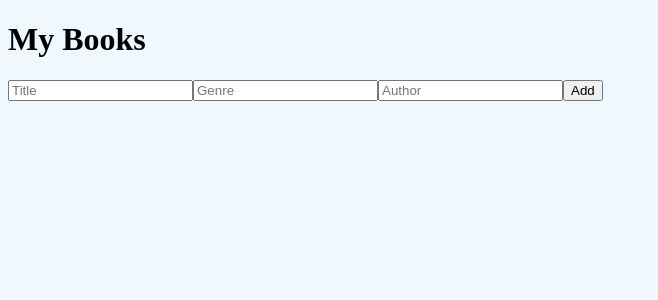
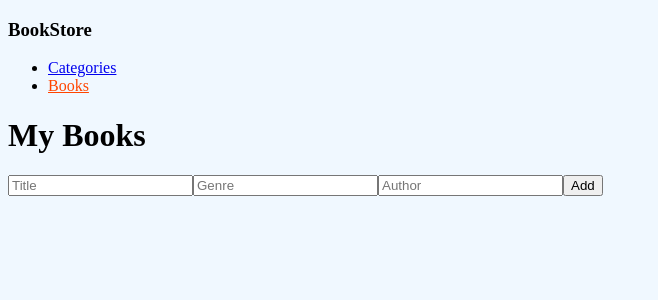
Before and after one commit to Emmanuelaaron/book-store, a React (Create React App) app: page / in a window 1280 px wide. Shown: the top 300 px of the page, without its empty margins (0-658 px from the left). Built offline with nearby package versions, Linux system fonts and the light colour scheme.

Commit message:
adds Header and navigation to the app

```diff
--- a/src/App.js
+++ b/src/App.js
@@ -7,6 +7,7 @@ import {
 import { Provider } from 'react-redux';
 import Categories from './componets/categories';
 import Books from './componets/books';
+import Header from './componets/Header';
 import './styles/App.css';
 import store from './redux/cofigureStore';
 
@@ -19,6 +20,7 @@ class App extends React.Component {
   render() {
     return (
       <Router>
+        <Header />
         <Provider store={store}>
           <Switch>
             <Route path="/categories">
--- /dev/null
+++ b/src/componets/Header.js
@@ -0,0 +1,35 @@
+import React from 'react';
+import { NavLink } from 'react-router-dom';
+import '../styles/App.css';
+
+const Header = () => {
+  const links = [
+    {
+      id: 1,
+      path: '/categories',
+      text: 'Categories',
+    },
+    {
+      id: 2,
+      path: '/',
+      text: 'Books',
+    },
+
+  ];
+  return (
+    <header className="header">
+      <div className="HeaderLeft">
+        <h3>BookStore</h3>
+      </div>
+      <ul className="headerRight">
+        {links.map((link) => (
+          <li key={link.id}>
+            <NavLink to={link.path} activeClassName="active-link" exact>{link.text}</NavLink>
+          </li>
+        ))}
+      </ul>
+    </header>
+  );
+};
+
+export default Header;
--- a/src/styles/App.css
+++ b/src/styles/App.css
@@ -6,3 +6,8 @@ body {
 .book {
   border: black solid;
 }
+
+.active-link {
+  color: orangered;
+  text-decoration: underline;
+}
```
